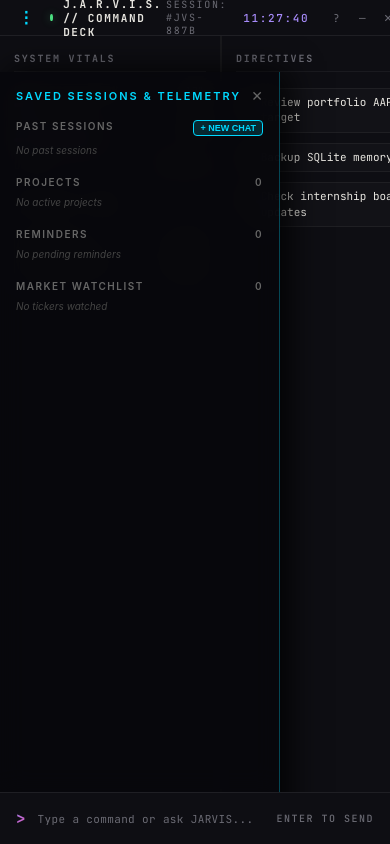
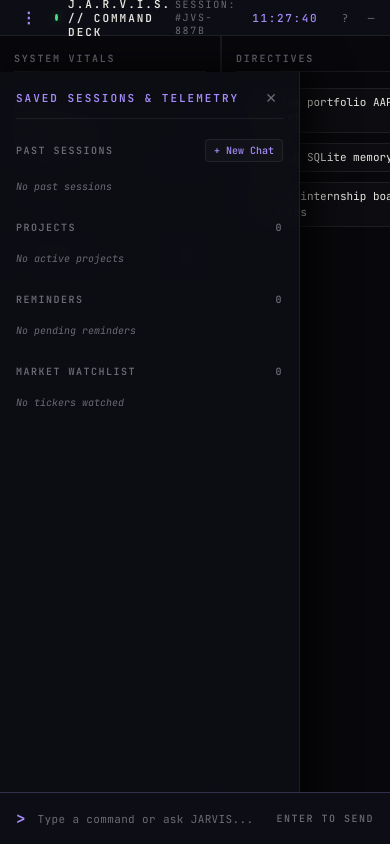
Before and after one commit to nivedjkr/jarvis-assistant, a React (Vite) app in the folder jarvis-desktop/: page / in a window 390 px wide. Built offline with nearby package versions, Linux system fonts and the light colour scheme.

Commit message:
JARVIS Mk 4.8: Complete Desktop & Mobile UI/UX Redesign & Unified Design System

```diff
--- a/jarvis-desktop/src/App.jsx
+++ b/jarvis-desktop/src/App.jsx
@@ -465,9 +465,9 @@
       flexDirection: 'column',
       height: '100vh',
       width: '100vw',
-      background: '#040406',
-      color: '#e8e6e0',
-      fontFamily: "'JetBrains Mono', monospace",
+      background: 'var(--bg-primary)',
+      color: 'var(--text-primary)',
+      fontFamily: 'var(--font-mono)',
       overflow: 'hidden'
     }}>
       <TitleBar
@@ -497,9 +497,9 @@
           flexDirection: 'column',
           flex: 1,
           overflow: 'hidden',
-          borderLeft: '1px solid rgba(255, 255, 255, 0.07)',
-          borderRight: '1px solid rgba(255, 255, 255, 0.07)',
-          background: '#08080b'
+          borderLeft: '1px solid var(--border-subtle)',
+          borderRight: '1px solid var(--border-subtle)',
+          background: 'var(--bg-secondary)'
         }}>
           <div style={{
             display: 'flex',
--- a/jarvis-desktop/src/components/ChatLog.css
+++ b/jarvis-desktop/src/components/ChatLog.css
@@ -6,14 +6,23 @@
   flex-direction: column;
   gap: 16px;
   background: transparent;
-  font-family: 'JetBrains Mono', monospace;
+  font-family: var(--font-mono);
+}
+
+.chat-log-container::-webkit-scrollbar {
+  width: 4px;
+}
+
+.chat-log-container::-webkit-scrollbar-thumb {
+  background: var(--border-subtle);
+  border-radius: var(--radius-sm);
 }
 
 .chat-message {
   display: flex;
   flex-direction: column;
   max-width: 88%;
-  animation: fadeInMsg 250ms ease-out forwards;
+  animation: fadeInMsg 250ms cubic-bezier(0.16, 1, 0.3, 1) forwards;
 }
 
 .chat-message.jarvis {
@@ -34,7 +43,7 @@
 .chat-message-header {
   font-size: 10px;
   letter-spacing: 0.15em;
-  color: #6b6b74;
+  color: var(--text-muted);
   margin-bottom: 4px;
   display: flex;
   align-items: center;
@@ -44,47 +53,47 @@
 }
 
 .who-label {
-  color: #a78bfa;
+  color: var(--accent);
 }
 
 .chat-message.user .who-label {
-  color: #e8e6e0;
+  color: var(--text-primary);
 }
 
 .chat-message.alert-msg .who-label {
-  color: #f0b429;
+  color: var(--warning);
 }
 
 .divider-slash {
-  color: rgba(255, 255, 255, 0.15);
+  color: var(--border-subtle);
 }
 
 .time-label {
-  color: #6b6b74;
+  color: var(--text-muted);
 }
 
 .chat-message-body {
   font-size: 12px;
-  line-height: 1.6;
-  color: #e8e6e0;
+  line-height: 1.65;
+  color: var(--text-primary);
   white-space: pre-wrap;
   word-break: break-word;
-  background: rgba(255, 255, 255, 0.02);
-  border: 1px solid rgba(255, 255, 255, 0.05);
-  border-radius: 4px;
-  padding: 8px 12px;
+  background: var(--surface);
+  border: 1px solid var(--border-subtle);
+  border-radius: var(--radius-md);
+  padding: 10px 14px;
 }
 
 .chat-message.user .chat-message-body {
-  background: rgba(167, 139, 250, 0.08);
-  border-color: rgba(167, 139, 250, 0.2);
+  background: var(--surface-active);
+  border-color: var(--border-hover);
   color: #ffffff;
 }
 
 .chat-message.alert-msg .chat-message-body {
   background: rgba(240, 180, 41, 0.08);
   border-color: rgba(240, 180, 41, 0.25);
-  color: #f0b429;
+  color: var(--warning);
 }
 
 .tool-calls-container {
@@ -97,11 +106,11 @@
 .tool-call-badge {
   font-size: 10px;
   letter-spacing: 0.08em;
-  color: #a78bfa;
-  background: rgba(167, 139, 250, 0.06);
-  border: 1px solid rgba(167, 139, 250, 0.2);
-  padding: 3px 8px;
-  border-radius: 3px;
+  color: var(--accent);
+  background: var(--surface-hover);
+  border: 1px solid var(--border-hover);
+  padding: 4px 10px;
+  border-radius: var(--radius-sm);
   display: flex;
   align-items: center;
   gap: 6px;
@@ -114,7 +123,7 @@
 @keyframes fadeInMsg {
   from {
     opacity: 0;
-    transform: translateY(4px);
+    transform: translateY(6px);
   }
   to {
     opacity: 1;
--- a/jarvis-desktop/src/components/DirectivesPanel.css
+++ b/jarvis-desktop/src/components/DirectivesPanel.css
@@ -2,23 +2,23 @@
   width: 220px;
   min-width: 220px;
   max-width: 220px;
-  background: #0e0e13;
+  background: var(--bg-secondary);
   height: 100%;
   display: flex;
   flex-direction: column;
   padding: 16px 14px;
   gap: 16px;
-  font-family: 'JetBrains Mono', monospace;
+  font-family: var(--font-mono);
   box-sizing: border-box;
 }
 
 .directives-header {
   font-size: 10px;
   letter-spacing: 0.18em;
-  color: #6b6b74;
+  color: var(--text-muted);
   font-weight: 600;
   text-transform: uppercase;
-  border-bottom: 1px solid rgba(255, 255, 255, 0.05);
+  border-bottom: 1px solid var(--border-subtle);
   padding-bottom: 6px;
 }
 
@@ -30,9 +30,18 @@
   flex: 1;
 }
 
+.directives-list::-webkit-scrollbar {
+  width: 3px;
+}
+
+.directives-list::-webkit-scrollbar-thumb {
+  background: var(--border-subtle);
+  border-radius: var(--radius-sm);
+}
+
 .no-directives {
   font-size: 10px;
-  color: #6b6b74;
+  color: var(--text-muted);
   letter-spacing: 0.1em;
   font-style: italic;
   margin-top: 10px;
@@ -44,22 +53,22 @@
   gap: 8px;
   font-size: 11px;
   line-height: 1.4;
-  color: #e8e6e0;
+  color: var(--text-primary);
   padding: 6px 8px;
-  background: rgba(255, 255, 255, 0.02);
-  border: 1px solid rgba(255, 255, 255, 0.05);
-  border-radius: 4px;
+  background: var(--surface);
+  border: 1px solid var(--border-subtle);
+  border-radius: var(--radius-sm);
   cursor: pointer;
   transition: all 0.2s ease;
 }
 
 .directive-item:hover {
-  border-color: rgba(167, 139, 250, 0.25);
-  background: rgba(167, 139, 250, 0.04);
+  border-color: var(--border-hover);
+  background: var(--surface-hover);
 }
 
 .directive-marker {
-  color: #a78bfa;
+  color: var(--accent);
   font-size: 10px;
   margin-top: 1px;
 }
@@ -69,36 +78,14 @@
 }
 
 .directive-item.completed .directive-marker {
-  color: #6b6b74;
+  color: var(--text-muted);
 }
 
 .directive-item.completed .directive-text {
   text-decoration: line-through;
-  color: #6b6b74;
+  color: var(--text-muted);
 }
 
 .directive-text {
   word-break: break-word;
 }
-
-@keyframes flashGlow {
-  0% {
-    background: rgba(0, 240, 255, 0.35);
-    border-color: rgba(0, 240, 255, 0.8);
-    box-shadow: 0 0 15px rgba(0, 240, 255, 0.6);
-  }
-  50% {
-    background: rgba(167, 139, 250, 0.3);
-    border-color: rgba(167, 139, 250, 0.7);
-    box-shadow: 0 0 10px rgba(167, 139, 250, 0.4);
-  }
-  100% {
-    background: rgba(255, 255, 255, 0.02);
-    border-color: rgba(255, 255, 255, 0.05);
-    box-shadow: none;
-  }
-}
-
-.state-flash-highlight {
-  animation: flashGlow 1.5s ease-out;
-}
--- a/jarvis-desktop/src/components/InputBar.css
+++ b/jarvis-desktop/src/components/InputBar.css
@@ -2,23 +2,26 @@
   height: 52px;
   min-height: 52px;
   max-height: 52px;
-  background: #0e0e13;
-  border-top: 1px solid rgba(255, 255, 255, 0.07);
+  background: var(--bg-elevated);
+  border-top: 1px solid var(--border-subtle);
   display: flex;
   align-items: center;
   padding: 0 16px;
   gap: 12px;
-  font-family: 'JetBrains Mono', monospace;
+  font-family: var(--font-mono);
   box-sizing: border-box;
+  transition: border-color 0.2s ease, box-shadow 0.2s ease;
+}
+
+.terminal-input-bar:focus-within {
+  border-top-color: var(--border-hover);
+  box-shadow: 0 -2px 12px var(--accent-dim);
 }
 
 .prompt-symbol {
   font-size: 16px;
   font-weight: 700;
-  background: linear-gradient(135deg, #a78bfa 0%, #d946a8 100%);
-  -webkit-background-clip: text;
-  background-clip: text;
-  -webkit-text-fill-color: transparent;
+  color: var(--accent);
   user-select: none;
 }
 
@@ -27,21 +30,21 @@
   background: transparent;
   border: none;
   outline: none;
-  font-family: 'JetBrains Mono', monospace;
+  font-family: var(--font-mono);
   font-size: 12px;
-  color: #e8e6e0;
+  color: var(--text-primary);
   letter-spacing: 0.03em;
 }
 
 .terminal-input-field::placeholder {
-  color: #6b6b74;
+  color: var(--text-muted);
   font-size: 11px;
 }
 
 .send-hint {
   font-size: 10px;
   letter-spacing: 0.15em;
-  color: #6b6b74;
+  color: var(--text-muted);
   font-weight: 500;
   user-select: none;
   white-space: nowrap;
--- a/jarvis-desktop/src/components/Sidebar.css
+++ b/jarvis-desktop/src/components/Sidebar.css
@@ -2,37 +2,44 @@
   position: absolute;
   top: 36px;
   left: 0;
-  width: 280px;
+  width: 300px;
   height: calc(100vh - 36px);
-  background: rgba(8, 8, 12, 0.95);
-  border-right: 1px solid rgba(0, 217, 255, 0.3);
+  background: rgba(13, 14, 21, 0.95);
+  border-right: 1px solid var(--border-subtle);
   display: flex;
   flex-direction: column;
   padding: 16px;
   overflow-y: auto;
   user-select: none;
-  font-family: -apple-system, 'Inter', sans-serif;
+  font-family: var(--font-mono);
   z-index: 1000;
-  box-shadow: 8px 0 32px rgba(0, 0, 0, 0.9);
-  backdrop-filter: blur(12px);
-  transition: transform 0.3s ease-in-out;
+  box-shadow: 12px 0 36px rgba(0, 0, 0, 0.85);
+  backdrop-filter: blur(16px);
+  transition: transform 0.25s cubic-bezier(0.16, 1, 0.3, 1);
 }
 
 .sidebar-container::-webkit-scrollbar {
-  width: 0px;
+  width: 3px;
+}
+
+.sidebar-container::-webkit-scrollbar-thumb {
+  background: var(--border-subtle);
+  border-radius: var(--radius-sm);
 }
 
 .sidebar-header {
   display: flex;
   justify-content: space-between;
   align-items: center;
-  margin-bottom: 16px;
+  margin-bottom: 20px;
+  padding-bottom: 10px;
+  border-bottom: 1px solid var(--border-subtle);
 }
 
 .sidebar-title {
   font-size: 11px;
-  letter-spacing: 2px;
-  color: #00D9FF;
+  letter-spacing: 0.18em;
+  color: var(--accent);
   font-weight: 600;
   text-transform: uppercase;
 }
@@ -40,29 +47,17 @@
 .sidebar-close-btn {
   background: transparent;
   border: none;
-  color: #666;
+  color: var(--text-muted);
   font-size: 14px;
   cursor: pointer;
-}
-
-.sidebar-delete-btn {
-  background: transparent;
-  border: none;
-  color: #666;
-  font-size: 11px;
-  padding: 2px 4px;
-  cursor: pointer;
-  border-radius: 3px;
+  padding: 2px 6px;
+  border-radius: var(--radius-sm);
   transition: all 0.2s ease;
 }
 
-.sidebar-delete-btn:hover {
-  color: #ff4757;
-  background: rgba(255, 71, 87, 0.15);
-}
-
 .sidebar-close-btn:hover {
-  color: #fff;
+  color: var(--text-primary);
+  background: var(--surface-hover);
 }
 
 .sidebar-section {
@@ -71,13 +66,33 @@
 
 .sidebar-section-title {
   font-size: 10px;
-  letter-spacing: 1.5px;
-  color: #666666;
+  letter-spacing: 0.15em;
+  color: var(--text-muted);
   font-weight: 600;
   text-transform: uppercase;
-  margin-bottom: 8px;
+  margin-bottom: 10px;
   display: flex;
   justify-content: space-between;
+  align-items: center;
+}
+
+.sidebar-action-btn {
+  background: var(--surface);
+  border: 1px solid var(--border-subtle);
+  color: var(--accent);
+  font-family: inherit;
+  font-size: 10px;
+  font-weight: 500;
+  padding: 4px 8px;
+  border-radius: var(--radius-sm);
+  cursor: pointer;
+  transition: all 0.2s ease;
+}
+
+.sidebar-action-btn:hover {
+  background: var(--accent-dim);
+  border-color: var(--border-hover);
+  color: var(--text-primary);
 }
 
 .sidebar-list {
@@ -87,54 +102,80 @@
 }
 
 .sidebar-item {
-  background: #0a0a0a;
-  border: 0.5px solid #112222;
-  border-radius: 6px;
-  padding: 8px 10px;
+  background: var(--surface);
+  border: 1px solid var(--border-subtle);
+  border-radius: var(--radius-md);
+  padding: 10px 12px;
   font-size: 11px;
+  transition: all 0.2s ease;
+  position: relative;
+  overflow: hidden;
+}
+
+.sidebar-item:hover {
+  background: var(--surface-hover);
+  border-color: var(--border-hover);
+}
+
+.sidebar-item.active {
+  background: var(--surface-active);
+  border-color: var(--accent);
+  box-shadow: inset 2px 0 0 var(--accent);
+}
+
+.sidebar-item-header {
+  display: flex;
+  justify-content: space-between;
+  align-items: center;
+  gap: 8px;
 }
 
 .sidebar-item-name {
-  color: #ffffff;
+  color: var(--text-primary);
   font-weight: 500;
-  margin-bottom: 2px;
+  font-size: 11px;
+  white-space: nowrap;
+  overflow: hidden;
+  text-overflow: ellipsis;
+  flex: 1;
 }
 
+.sidebar-item.active .sidebar-item-name {
+  color: #ffffff;
+  font-weight: 600;
+}
+
+.sidebar-delete-btn {
+  background: transparent;
+  border: none;
+  color: var(--text-muted);
+  font-size: 11px;
+  padding: 2px 5px;
+  cursor: pointer;
+  border-radius: var(--radius-sm);
+  transition: all 0.2s ease;
+  opacity: 0.6;
+}
+
+.sidebar-item:hover .sidebar-delete-btn {
+  opacity: 1;
+}
+
+.sidebar-delete-btn:hover {
+  color: var(--danger);
+  background: rgba(255, 71, 87, 0.15);
+}
+
+.sidebar-item-meta,
 .sidebar-item-sub {
-  color: #00D9FF;
   font-size: 9px;
-  font-family: monospace;
+  color: var(--text-muted);
+  margin-top: 4px;
 }
 
 .sidebar-empty {
   font-size: 10px;
-  color: #444;
+  color: var(--text-muted);
   font-style: italic;
+  padding: 8px 0;
 }
-
-.sidebar-item.active {
-  border-color: #00D9FF;
-  background: rgba(0, 217, 255, 0.08);
-}
-
-.sidebar-item:hover {
-  border-color: #00D9FF;
-  background: rgba(0, 217, 255, 0.04);
-}
-
-.sidebar-action-btn {
-  background: rgba(0, 217, 255, 0.15);
-  border: 0.5px solid #00D9FF;
-  color: #00D9FF;
-  font-size: 9px;
-  padding: 2px 6px;
-  border-radius: 4px;
-  cursor: pointer;
-  font-weight: 600;
-  text-transform: uppercase;
-}
-
-.sidebar-action-btn:hover {
-  background: rgba(0, 217, 255, 0.3);
-  color: #fff;
-}
--- a/jarvis-desktop/src/components/SystemVitals.css
+++ b/jarvis-desktop/src/components/SystemVitals.css
@@ -2,13 +2,13 @@
   width: 220px;
   min-width: 220px;
   max-width: 220px;
-  background: #0e0e13;
+  background: var(--bg-secondary);
   height: 100%;
   display: flex;
   flex-direction: column;
   padding: 16px 14px;
   gap: 24px;
-  font-family: 'JetBrains Mono', monospace;
+  font-family: var(--font-mono);
   box-sizing: border-box;
 }
 
@@ -21,10 +21,10 @@
 .vitals-header {
   font-size: 10px;
   letter-spacing: 0.18em;
-  color: #6b6b74;
+  color: var(--text-muted);
   font-weight: 600;
   text-transform: uppercase;
-  border-bottom: 1px solid rgba(255, 255, 255, 0.05);
+  border-bottom: 1px solid var(--border-subtle);
   padding-bottom: 6px;
 }
 
@@ -46,23 +46,23 @@
   justify-content: space-between;
   font-size: 10px;
   letter-spacing: 0.1em;
-  color: #6b6b74;
+  color: var(--text-muted);
 }
 
 .vital-val {
-  color: #e8e6e0;
+  color: var(--text-primary);
   font-weight: 500;
 }
 
 .vital-title {
   font-size: 10px;
   letter-spacing: 0.1em;
-  color: #6b6b74;
+  color: var(--text-muted);
 }
 
 .vital-text-val {
   font-size: 11px;
-  color: #a78bfa;
+  color: var(--accent);
   font-weight: 500;
 }
 
@@ -76,7 +76,7 @@
 
 .progress-fill {
   height: 100%;
-  background: linear-gradient(90deg, #a78bfa 0%, #d946a8 100%);
+  background: linear-gradient(90deg, var(--accent) 0%, var(--magenta) 100%);
   border-radius: 2px;
   transition: width 0.4s ease;
 }
@@ -85,9 +85,9 @@
   display: flex;
   flex-direction: column;
   gap: 8px;
-  background: rgba(255, 255, 255, 0.02);
-  border: 1px solid rgba(255, 255, 255, 0.05);
-  border-radius: 4px;
+  background: var(--surface);
+  border: 1px solid var(--border-subtle);
+  border-radius: var(--radius-sm);
   padding: 10px;
 }
 
@@ -100,10 +100,10 @@
 }
 
 .telemetry-label {
-  color: #6b6b74;
+  color: var(--text-muted);
 }
 
 .telemetry-val {
-  color: #e8e6e0;
-  font-weight: 600;
+  color: var(--text-primary);
+  font-weight: 500;
 }
--- a/jarvis-desktop/src/components/TitleBar.css
+++ b/jarvis-desktop/src/components/TitleBar.css
@@ -1,15 +1,15 @@
 .command-title-bar {
   height: 36px;
-  background: #0e0e13;
-  border-bottom: 1px solid rgba(255, 255, 255, 0.07);
+  background: var(--bg-elevated);
+  border-bottom: 1px solid var(--border-subtle);
   display: flex;
   align-items: center;
   justify-content: space-between;
   padding: 0 12px;
-  font-family: 'JetBrains Mono', monospace;
+  font-family: var(--font-mono);
   font-size: 11px;
   letter-spacing: 0.15em;
-  color: #e8e6e0;
+  color: var(--text-primary);
   -webkit-app-region: drag;
 }
 
@@ -21,21 +21,22 @@
 
 .sessions-toggle-btn {
   background: transparent;
-  border: none;
-  color: #00D9FF;
-  font-size: 16px;
+  border: 1px solid transparent;
+  color: var(--accent);
+  font-size: 15px;
   font-weight: bold;
-  padding: 2px 6px;
+  padding: 2px 8px;
   cursor: pointer;
-  border-radius: 4px;
+  border-radius: var(--radius-sm);
   -webkit-app-region: no-drag;
   transition: all 0.2s ease;
   line-height: 1;
 }
 
 .sessions-toggle-btn:hover {
-  background: rgba(0, 217, 255, 0.15);
-  color: #66e5ff;
+  background: var(--accent-dim);
+  border-color: var(--border-hover);
+  color: var(--text-primary);
 }
 
 .status-dot {
@@ -46,19 +47,20 @@
 }
 
 .status-dot.online {
-  background: #4ade80;
+  background: var(--success);
   box-shadow: 0 0 8px rgba(74, 222, 128, 0.4);
 }
 
 .status-dot.offline {
-  background: #f0b429;
+  background: var(--warning);
   box-shadow: 0 0 8px rgba(240, 180, 41, 0.4);
 }
 
 .brand-mark {
   font-weight: 600;
-  color: #e8e6e0;
+  color: var(--text-primary);
   text-transform: uppercase;
+  letter-spacing: 0.18em;
 }
 
 .title-right {
@@ -69,12 +71,12 @@
 }
 
 .session-id {
-  color: #6b6b74;
+  color: var(--text-muted);
   font-size: 10px;
 }
 
 .live-clock {
-  color: #a78bfa;
+  color: var(--accent);
   font-size: 11px;
   font-weight: 500;
 }
@@ -88,7 +90,7 @@
 .control-btn {
   background: transparent;
   border: none;
-  color: #6b6b74;
+  color: var(--text-muted);
   font-family: inherit;
   font-size: 11px;
   width: 22px;
@@ -97,21 +99,21 @@
   align-items: center;
   justify-content: center;
   cursor: pointer;
-  border-radius: 3px;
+  border-radius: var(--radius-sm);
   transition: all 0.2s ease;
 }
 
 .control-btn:hover {
-  background: rgba(255, 255, 255, 0.08);
-  color: #e8e6e0;
+  background: var(--surface-hover);
+  color: var(--text-primary);
 }
 
 .control-btn.help:hover {
-  background: rgba(167, 139, 250, 0.2);
-  color: #a78bfa;
+  background: var(--accent-dim);
+  color: var(--accent);
 }
 
 .control-btn.close:hover {
-  background: rgba(239, 68, 68, 0.2);
-  color: #ef4444;
+  background: rgba(255, 71, 87, 0.2);
+  color: var(--danger);
 }
--- a/jarvis-desktop/src/index.css
+++ b/jarvis-desktop/src/index.css
@@ -1,4 +1,48 @@
-@import url('https://fonts.googleapis.com/css2?family=JetBrains+Mono:ital,wght@0,300;0,400;0,500;0,700;1,400&display=swap');
+@import url('https://fonts.googleapis.com/css2?family=JetBrains+Mono:ital,wght@0,300;0,400;0,500;0,600;0,700;1,400&display=swap');
+
+:root {
+  /* Color Palette - Harmonized with JARVIS Orb */
+  --bg-primary: #040406;
+  --bg-secondary: #08080c;
+  --bg-elevated: #0d0e15;
+  --bg-card: rgba(255, 255, 255, 0.025);
+
+  --surface: rgba(255, 255, 255, 0.025);
+  --surface-hover: rgba(167, 139, 250, 0.06);
+  --surface-active: rgba(167, 139, 250, 0.12);
+
+  --border-subtle: rgba(255, 255, 255, 0.07);
+  --border-hover: rgba(167, 139, 250, 0.25);
+  --border-active: rgba(167, 139, 250, 0.5);
+
+  --text-primary: #e8e6e0;
+  --text-secondary: #9494a0;
+  --text-muted: #6b6b74;
+
+  --accent: #a78bfa;
+  --accent-dim: rgba(167, 139, 250, 0.15);
+  --accent-glow: rgba(167, 139, 250, 0.25);
+  --magenta: #d946a8;
+
+  --success: #4ade80;
+  --warning: #f0b429;
+  --danger: #ff4757;
+
+  /* Typography & Spacing */
+  --font-mono: 'JetBrains Mono', monospace;
+  --radius-sm: 4px;
+  --radius-md: 8px;
+  --radius-lg: 12px;
+  --radius-full: 9999px;
+
+  --space-1: 4px;
+  --space-2: 8px;
+  --space-3: 12px;
+  --space-4: 16px;
+  --space-5: 24px;
+  --space-6: 32px;
+  --space-7: 48px;
+}
 
 * {
   margin: 0;
@@ -7,21 +51,22 @@
 }
 
 html, body, #root {
-  background: #08080b;
+  background: var(--bg-primary);
   height: 100vh;
   width: 100vw;
   overflow: hidden;
-  font-family: 'JetBrains Mono', monospace;
-  color: #e8e6e0;
+  font-family: var(--font-mono);
+  color: var(--text-primary);
   user-select: none;
 }
 
 ::-webkit-scrollbar {
   width: 4px;
+  height: 4px;
 }
 
 ::-webkit-scrollbar-track {
-  background: #08080b;
+  background: var(--bg-primary);
 }
 
 ::-webkit-scrollbar-thumb {
@@ -30,5 +75,10 @@
 }
 
 ::-webkit-scrollbar-thumb:hover {
-  background: rgba(167, 139, 250, 0.3);
+  background: var(--accent-dim);
 }
+
+::selection {
+  background: var(--accent-dim);
+  color: var(--text-primary);
+}
```
Also changed, not shown: jarvis-desktop/src/components/EmailPanel.css (+57 -115 lines), 1 other file (tests, documents, lock files or other folders).
